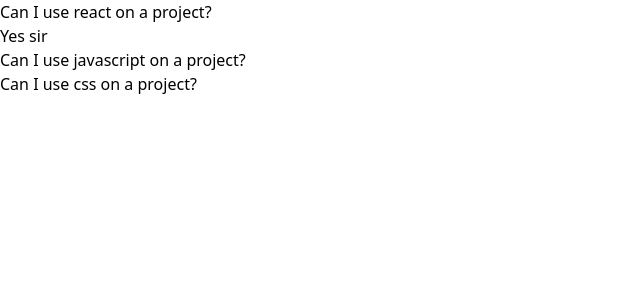
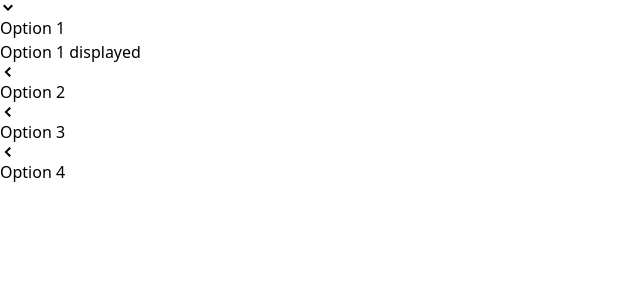
Before and after one commit to jrexiti/comps, a React (Create React App) app: page / in a window 1280 px wide. Shown: the top 300 px of the page, without its empty margins (0-640 px from the left). Built offline with nearby package versions, Linux system fonts and the light colour scheme.

Commit message:
added icon to accordion

```diff
--- a/src/App.js
+++ b/src/App.js
@@ -4,18 +4,23 @@
   const items = [
     {
       id: "18672dfs",
-      label: "Can I use react on a project?",
-      content: "Yes sir",
+      label: "Option 1",
+      content: "Option 1 displayed",
     },
     {
       id: "13462dfs",
-      label: "Can I use javascript on a project?",
-      content: "Yes sir",
+      label: "Option 2",
+      content: "Option 2 displayed",
     },
     {
       id: "89512dfs",
-      label: "Can I use css on a project?",
-      content: "Yes sir",
+      label: "Option 3",
+      content: "Option 3 displayed",
+    },
+    {
+      id: "89512dfs",
+      label: "Option 4",
+      content: "Option 4 displayed",
     },
   ];
   return <Accordion items={items} />;
--- a/src/components/Accordion.js
+++ b/src/components/Accordion.js
@@ -1,18 +1,25 @@
 import { useState } from "react";
+import { GoChevronDown, GoChevronLeft } from "react-icons/go";
 
 function Accordion({ items }) {
   const [expandedIndex, setExpandedIndex] = useState(0);
+  const handleClick = (nextIndex) => {
+    setExpandedIndex(nextIndex);
+  };
 
   const renderedItems = items.map((item, index) => {
     const isExpanded = index === expandedIndex;
 
-    const handleClick = () => {
-      setExpandedIndex(index);
-    };
+    const icon = (
+      <span>{isExpanded ? <GoChevronDown /> : <GoChevronLeft />}</span>
+    );
 
     return (
       <div key={item.id}>
-        <div onClick={handleClick}>{item.label}</div>
+        <div onClick={() => handleClick(index)}>
+          {icon}
+          {item.label}
+        </div>
         {isExpanded && <div>{item.content}</div>}
       </div>
     );
```
